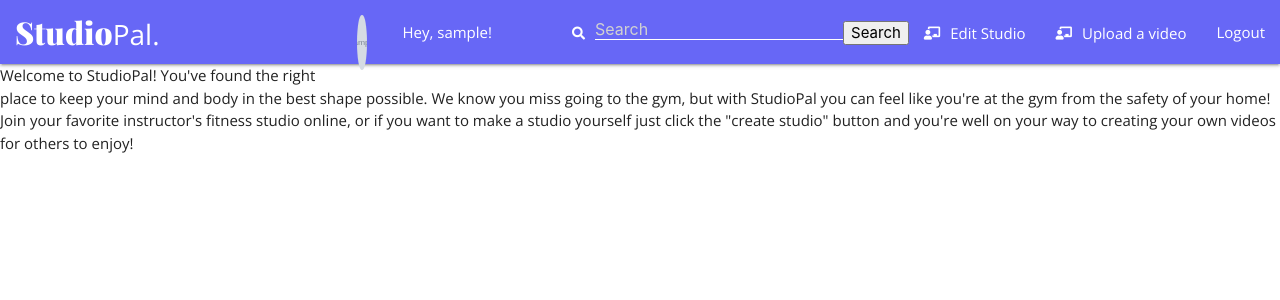
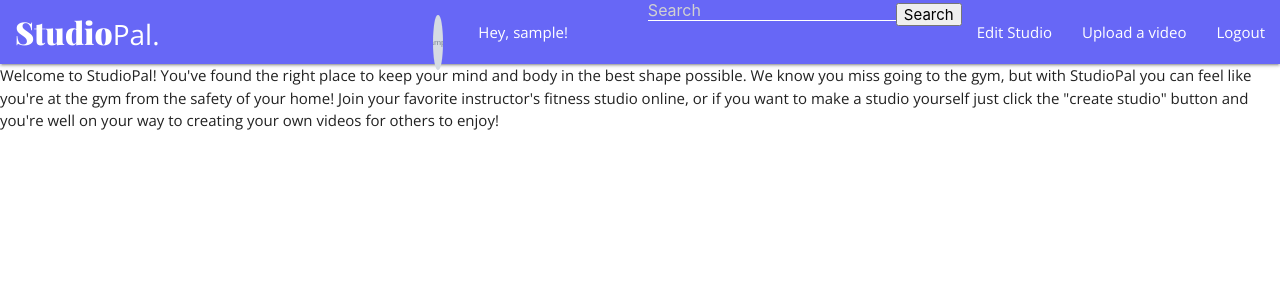
Before and after one commit to kldavis52/Ponga, a Django app: page /studiopal/about/ in a window 1280 px wide. Shown: the top 300 px of the page. Run offline with Django 3.2, Linux system fonts and the light colour scheme; a user stored in the database is signed in; tables that the repository leaves empty hold one stand-in row (values such as "Sample post"); grey boxes marked "Sample" are stand-in pictures; some libraries are stand-ins or nearby versions.

Commit message:
more fontawesome removal

```diff
--- a/templates/base.html
+++ b/templates/base.html
@@ -1,8 +1,7 @@
-{% load fontawesome_5 %}
 <!DOCTYPE html>
 <html lang="en">
   <head>
-    {% fontawesome_5_static %} {% load static %}
+    {% load static %}
     <meta charset="UTF-8" />
     <meta name="viewport" content="width=device-width, initial-scale=1.0" />
     <link rel="stylesheet" href="{% static 'css/materialize.css' %}" />
@@ -52,7 +51,6 @@
           <li class="row">
             <form action="{% url 'search_results' %}">
               <div class="input-field nav-item-with-icon-container">
-                <span>{% fa5_icon 'search fa-sm' %}</span>
                 <input
                   id="search"
                   type="search"
@@ -67,7 +65,6 @@
           <li>
             <a href="{% url 'add_studio_info' user_pk=user.pk %}">
               <div class="nav-item-with-icon-container">
-                <span>{% fa5_icon 'chalkboard-teacher fa-sm' %}</span>
                 Edit Studio
               </div>
             </a>
@@ -76,7 +73,6 @@
           <li>
             <a href="{% url 'studio_detail' user_pk=user.pk %}">
               <div class="nav-item-with-icon-container">
-                <span>{% fa5_icon 'chalkboard-teacher fa-sm' %}</span>
                 Upload a video
               </div>
             </a>
@@ -85,7 +81,6 @@
           <li>
             <a href="{% url 'add_studio_info' user_pk=user.pk %}">
               <div class="nav-item-with-icon-container">
-                <span>{% fa5_icon 'chalkboard-teacher fa-sm' %}</span>
                 Create Studio
               </div>
             </a>
```
